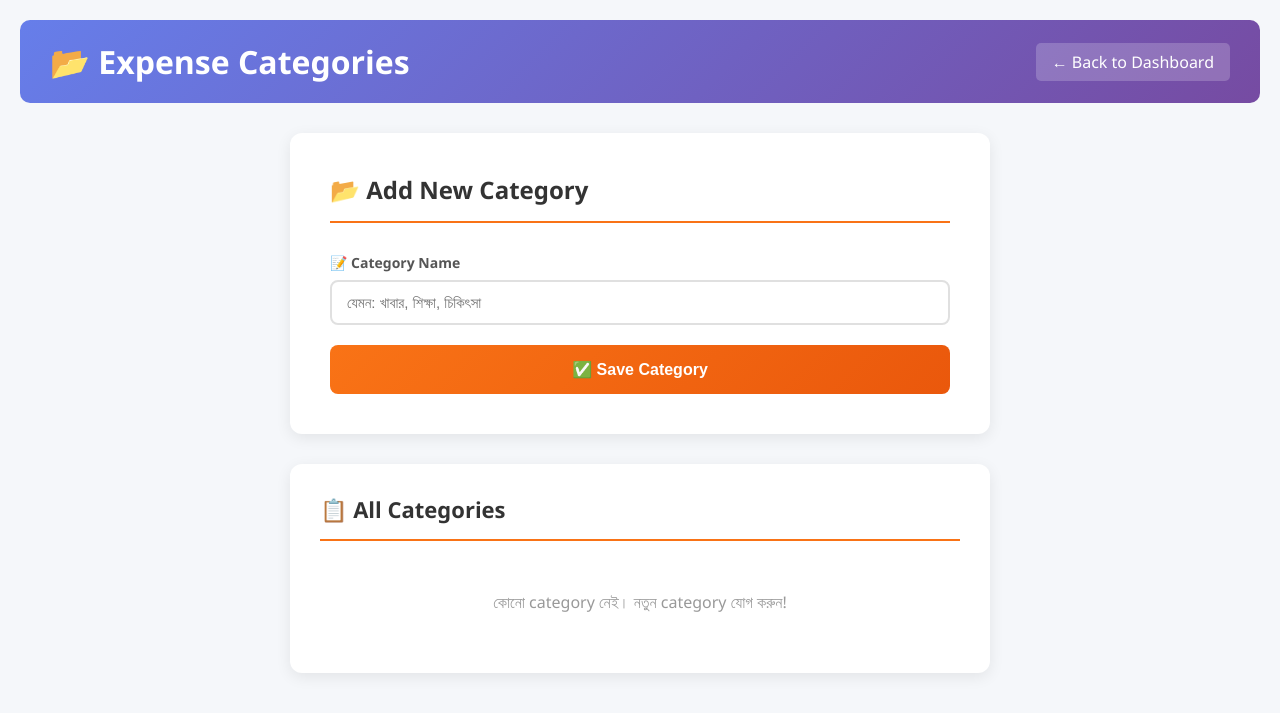
After one commit to Raihanroo/Pre_Industry_Program, a Django app: page /expenses/categories/manage/ in a window 1280 px wide. The commit adds this page. Shown: the top 713 px of the page. Run offline with Django 5.2, Linux system fonts and the light colour scheme; the visitor is signed in with stand-in values (Sample User, id 1); data that the repository does not hold is empty.

Commit message:
Add Category HTML form and view

```diff
--- /dev/null
+++ b/Family_expendeture/expenses/templates/expenses/add_category.html
@@ -0,0 +1,182 @@
+{% load static %}
+<!DOCTYPE html>
+<html lang="en">
+<head>
+    <meta charset="UTF-8">
+    <meta name="viewport" content="width=device-width, initial-scale=1.0">
+    <title>Expense Category</title>
+    <style>
+        * { margin: 0; padding: 0; box-sizing: border-box; }
+        body { font-family: 'Segoe UI', sans-serif; background: #f5f7fa; padding: 20px; }
+        .navbar {
+            background: linear-gradient(135deg, #667eea 0%, #764ba2 100%);
+            color: white;
+            padding: 20px 30px;
+            border-radius: 10px;
+            display: flex;
+            justify-content: space-between;
+            align-items: center;
+            margin-bottom: 30px;
+        }
+        .navbar a {
+            color: white;
+            text-decoration: none;
+            background: rgba(255,255,255,0.2);
+            padding: 8px 16px;
+            border-radius: 5px;
+        }
+        .container {
+            max-width: 700px;
+            margin: 0 auto;
+        }
+        .form-container {
+            background: white;
+            padding: 40px;
+            border-radius: 12px;
+            box-shadow: 0 4px 15px rgba(0,0,0,0.08);
+            margin-bottom: 30px;
+        }
+        .form-container h2 {
+            color: #333;
+            margin-bottom: 30px;
+            font-size: 24px;
+            border-bottom: 2px solid #f97316;
+            padding-bottom: 15px;
+        }
+        .form-group {
+            margin-bottom: 20px;
+        }
+        .form-group label {
+            display: block;
+            color: #555;
+            font-weight: 600;
+            margin-bottom: 8px;
+            font-size: 14px;
+        }
+        .form-group input {
+            width: 100%;
+            padding: 12px 15px;
+            border: 2px solid #e0e0e0;
+            border-radius: 8px;
+            font-size: 15px;
+            transition: border-color 0.3s;
+        }
+        .form-group input:focus {
+            outline: none;
+            border-color: #f97316;
+        }
+        .btn-submit {
+            width: 100%;
+            padding: 15px;
+            background: linear-gradient(135deg, #f97316 0%, #ea580c 100%);
+            color: white;
+            border: none;
+            border-radius: 8px;
+            font-size: 16px;
+            font-weight: 600;
+            cursor: pointer;
+        }
+        .btn-submit:hover { opacity: 0.9; }
+        .alert {
+            padding: 12px 20px;
+            border-radius: 8px;
+            background: #d4edda;
+            color: #155724;
+            margin-bottom: 20px;
+        }
+        /* Category List */
+        .list-container {
+            background: white;
+            padding: 30px;
+            border-radius: 12px;
+            box-shadow: 0 4px 15px rgba(0,0,0,0.08);
+        }
+        .list-container h2 {
+            color: #333;
+            margin-bottom: 20px;
+            font-size: 22px;
+            border-bottom: 2px solid #f97316;
+            padding-bottom: 15px;
+        }
+        table { width: 100%; border-collapse: collapse; }
+        table th {
+            background: #f5f7fa;
+            padding: 15px;
+            text-align: left;
+            font-weight: 600;
+            color: #555;
+            border-bottom: 2px solid #e0e0e0;
+        }
+        table td { padding: 15px; border-bottom: 1px solid #e0e0e0; color: #666; }
+        table tr:hover { background: #f9f9f9; }
+        .category-badge {
+            display: inline-block;
+            background: #f97316;
+            color: white;
+            padding: 4px 12px;
+            border-radius: 20px;
+            font-size: 12px;
+        }
+        .empty-state {
+            text-align: center;
+            padding: 30px;
+            color: #999;
+        }
+    </style>
+</head>
+<body>
+    <div class="navbar">
+        <h1>📂 Expense Categories</h1>
+        <a href="{% url 'expenses:home' %}">← Back to Dashboard</a>
+    </div>
+
+    <div class="container">
+        <!-- Add Category Form -->
+        <div class="form-container">
+            <h2>📂 Add New Category</h2>
+
+            {% if messages %}
+                {% for message in messages %}
+                <div class="alert">{{ message }}</div>
+                {% endfor %}
+            {% endif %}
+
+            <form method="POST">
+                {% csrf_token %}
+                <div class="form-group">
+                    <label>📝 Category Name</label>
+                    <input type="text" name="name" placeholder="যেমন: খাবার, শিক্ষা, চিকিৎসা" required>
+                </div>
+                <button type="submit" class="btn-submit">✅ Save Category</button>
+            </form>
+        </div>
+
+        <!-- Category List -->
+        <div class="list-container">
+            <h2>📋 All Categories</h2>
+            {% if categories %}
+            <table>
+                <thead>
+                    <tr>
+                        <th>#</th>
+                        <th>Category Name</th>
+                    </tr>
+                </thead>
+                <tbody>
+                    {% for category in categories %}
+                    <tr>
+                        <td>{{ forloop.counter }}</td>
+                        <td><span class="category-badge">{{ category.name }}</span></td>
+                    </tr>
+                    {% endfor %}
+                </tbody>
+            </table>
+            {% else %}
+            <div class="empty-state">
+                <p>কোনো category নেই। নতুন category যোগ করুন!</p>
+            </div>
+            {% endif %}
+        </div>
+    </div>
+</body>
+</html>
--- a/Family_expendeture/expenses/templates/expenses/home.html
+++ b/Family_expendeture/expenses/templates/expenses/home.html
@@ -301,7 +301,7 @@
                 <a href="{% url 'expenses:add_expense' %}" class="btn btn-primary">+ Add New Expense</a>
               <a href="{% url 'expenses:view_expenses' %}" class="btn btn-secondary">View All Expenses</a>
             <a href="{% url 'expenses:member_list' %}" class="btn btn-member">+ Add Member</a>
-            <a href="/expenses/api/categories/" class="btn btn-category">📂 Category</a>
+            <a href="{% url 'expenses:add_category' %}" class="btn btn-category">📂 Category</a>
     </div>
         <!-- Charts -->
         <div class="charts-grid">
--- a/Family_expendeture/expenses/urls.py
+++ b/Family_expendeture/expenses/urls.py
@@ -33,4 +33,5 @@ urlpatterns = [
     path('logout/', views.logout_view, name='logout'),
     path('members/add/', views.add_member, name='add_member'),
     path('members/', views.member_list, name='member_list'),
+    path('categories/manage/', views.add_category, name='add_category'),
 ]
--- a/Family_expendeture/expenses/views.py
+++ b/Family_expendeture/expenses/views.py
@@ -9,7 +9,7 @@ from .forms import BudgetForm, ExpenseForm
 from django.contrib.auth.models import User
 import json
 from rest_framework import viewsets, permissions  # permissions যোগ করা হয়েছে
-from .models import Expense, FamilyMember, IncomeSource, ExpenseCategory, Expenditure
+from .models import Expense, Budget, FamilyMember, IncomeSource, ExpenseCategory, Expenditure
 from .serializers import (
     ExpenseSerializer,
     FamilyMemberSerializer,
@@ -258,6 +258,20 @@ def member_list(request):
     return render(request, "expenses/member_list.html", context)
 
 
+# add category
+@login_required
+def add_category(request):
+    if request.method == "POST":
+        name = request.POST.get("name")
+        ExpenseCategory.objects.create(name=name)
+        messages.success(request, "Category added successfully!")
+        return redirect("expenses:add_category")
+
+    categories = ExpenseCategory.objects.all()
+    context = {"categories": categories}
+    return render(request, "expenses/add_category.html", context)
+
+
 # Expense Statistics
 @login_required
 def expense_stats(request):
```
